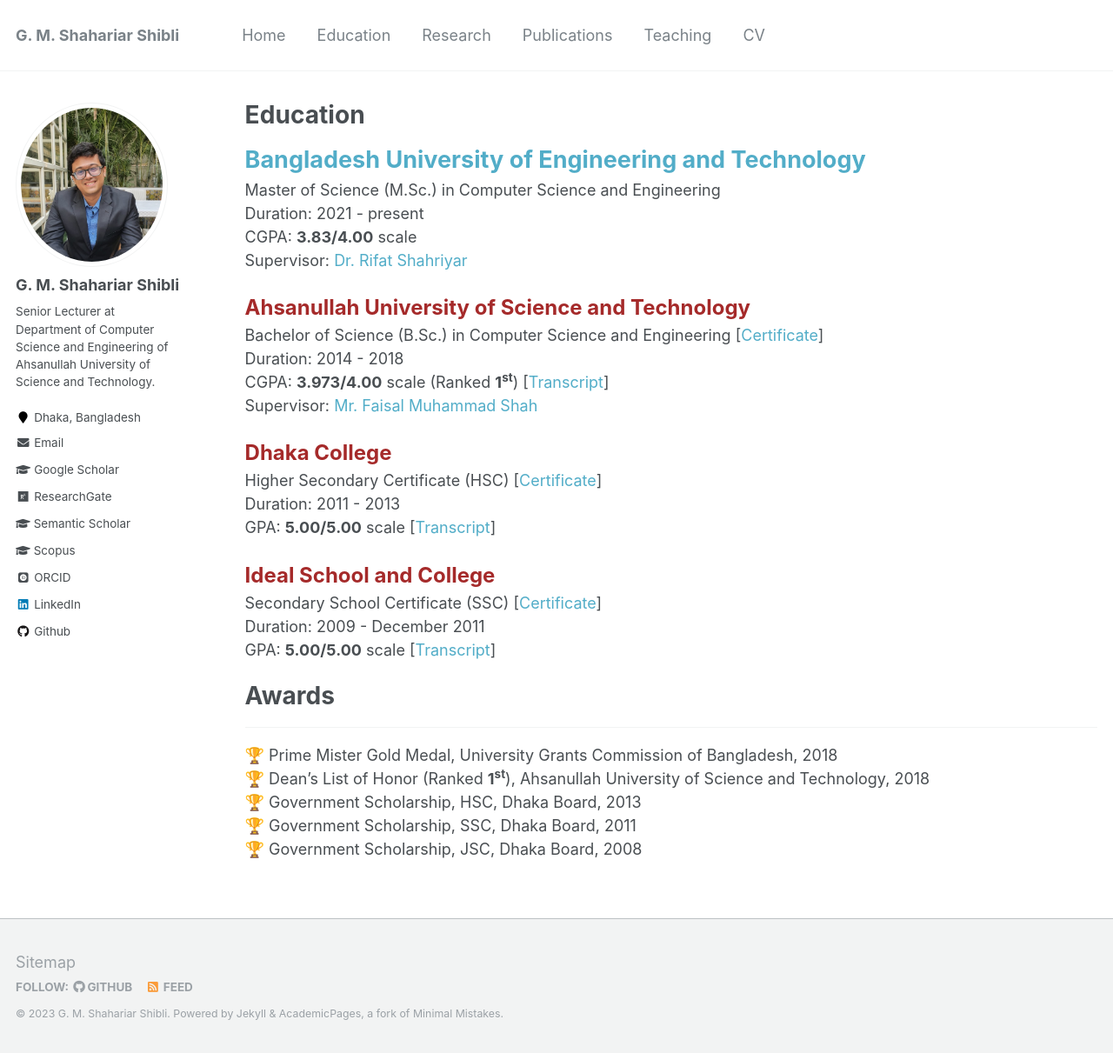
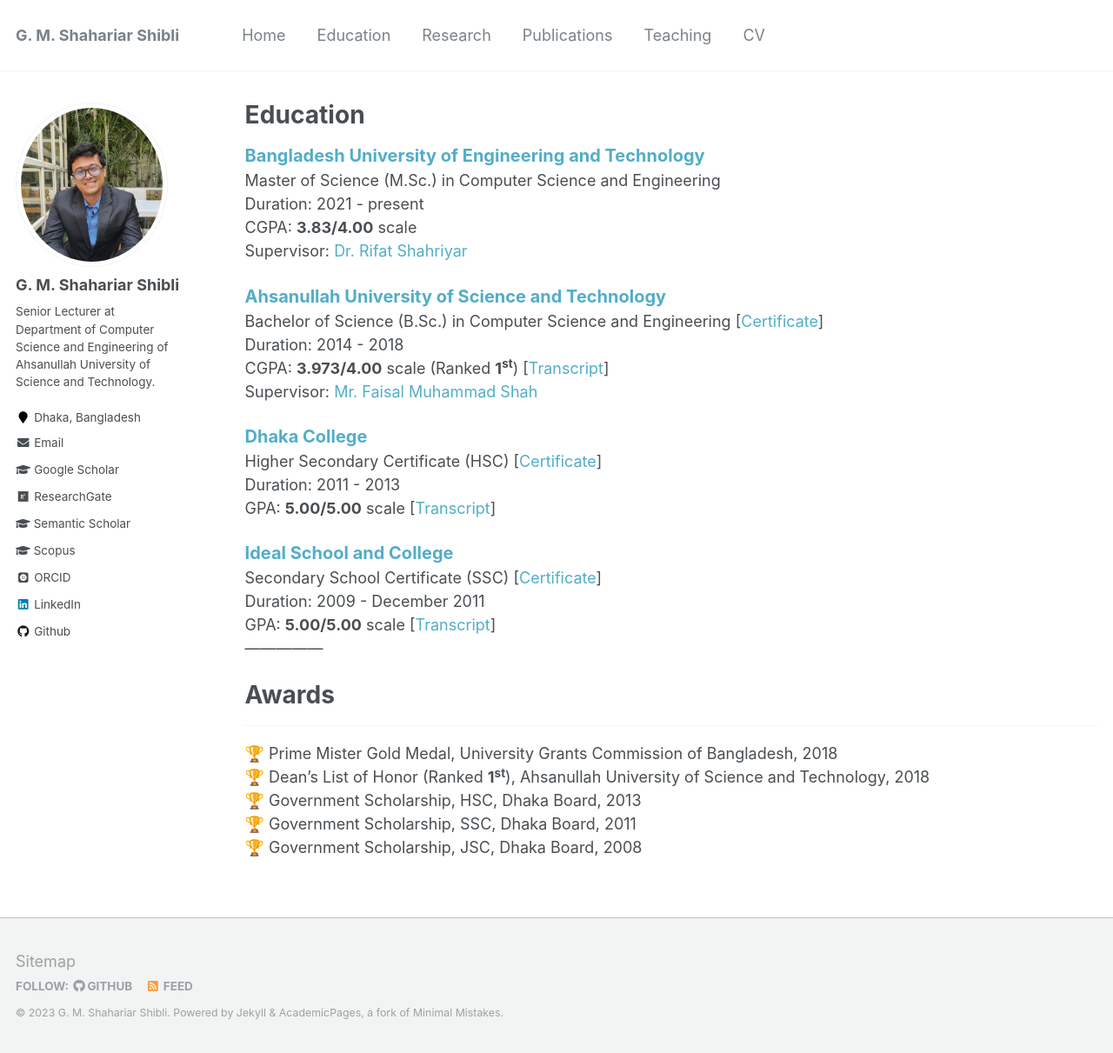
Before and after one commit to shahariar-shibli/shahariar-shibli.github.io, a Jekyll site: the page built from _pages/education.md, in a window 1280 px wide and 1211 px high. Shown: the whole window at 87% size. Built offline with Jekyll 4.4.1, drawn with Linux system fonts in a browser that asks for light colours; some web fonts are replaced.

Commit message:
Update education.md

```diff
--- a/_pages/education.md
+++ b/_pages/education.md
@@ -5,31 +5,31 @@
 author_profile: true
 ---
 <!-- M.Sc. -->
-<span style="color:black; font-size:27px"><b><a href="https://cse.buet.ac.bd/" target="_blank">Bangladesh University of Engineering and Technology</a></b></span><br/>
+<span style="color:black; font-size:20px"><b><a href="https://cse.buet.ac.bd/" target="_blank">Bangladesh University of Engineering and Technology</a></b></span><br/>
 Master of Science (M.Sc.) in Computer Science and Engineering <br/>
 Duration: 2021 - present <br/>
 CGPA: <b>3.83/4.00</b> scale <br/>
 Supervisor: <a href="https://cse.buet.ac.bd/faculty_list/detail/rifat">Dr. Rifat Shahriyar</a><br/>
 
 <!-- B.Sc. -->
-<span style="color:black; font-size:17px"><b><a href="https://aust.edu" target="_blank"><font color="brown" size="5">Ahsanullah University of Science and Technology</font></a></b></span><br/>
+<span style="color:black; font-size:20px"><b><a href="https://aust.edu" target="_blank">Ahsanullah University of Science and Technology</a></b></span><br/>
 Bachelor of Science (B.Sc.) in Computer Science and Engineering [[Certificate](https://shahariar-shibli.github.io/files/Education/BSc_Certificate.pdf)] <br/>
 Duration: 2014 - 2018 <br/>
 CGPA: <b>3.973/4.00</b> scale (Ranked <b>1<sup>st</sup></b>) [[Transcript](https://shahariar-shibli.github.io/files/Education/BSc_Transcript.pdf)] <br/>
 Supervisor: <a href="https://aust.edu/cse/faculty_member/mr_faisal_muhammad_shah">Mr. Faisal Muhammad Shah</a><br/>
 
 <!-- HSC -->
-<span style="color:black; font-size:17px"><b><a href="http://dhakacollege.edu.bd/" target="_blank"><font color="brown" size="5">Dhaka College</font></a></b></span><br/>
+<span style="color:black; font-size:20px"><b><a href="http://dhakacollege.edu.bd/" target="_blank">Dhaka College</a></b></span><br/>
 Higher Secondary Certificate (HSC) [[Certificate](https://shahariar-shibli.github.io/files/Education/HSC_Certificate.pdf)] <br/>
 Duration: 2011 - 2013 <br/>
 GPA: <b>5.00/5.00</b> scale [[Transcript](https://shahariar-shibli.github.io/files/Education/HSC_Transcript.pdf)] <br/>
 
 <!-- SSC -->
-<span style="color:black; font-size:17px"><b><a href="https://iscm.edu.bd/" target="_blank"><font color="brown" size="5">Ideal School and College</font></a></b></span><br/>
+<span style="color:black; font-size:20px"><b><a href="https://iscm.edu.bd/" target="_blank">Ideal School and College</a></b></span><br/>
 Secondary School Certificate (SSC) [[Certificate](https://shahariar-shibli.github.io/files/Education/SSC_Certificate.pdf)] <br/>
 Duration: 2009 - December 2011 <br/>
 GPA: <b>5.00/5.00</b> scale [[Transcript](https://shahariar-shibli.github.io/files/Education/SSC_Transcript.pdf)] <br/>
-
+---------------
 # Awards
 ---------------
 🏆 Prime Mister Gold Medal, University Grants Commission of Bangladesh, 2018 <br/>
```
